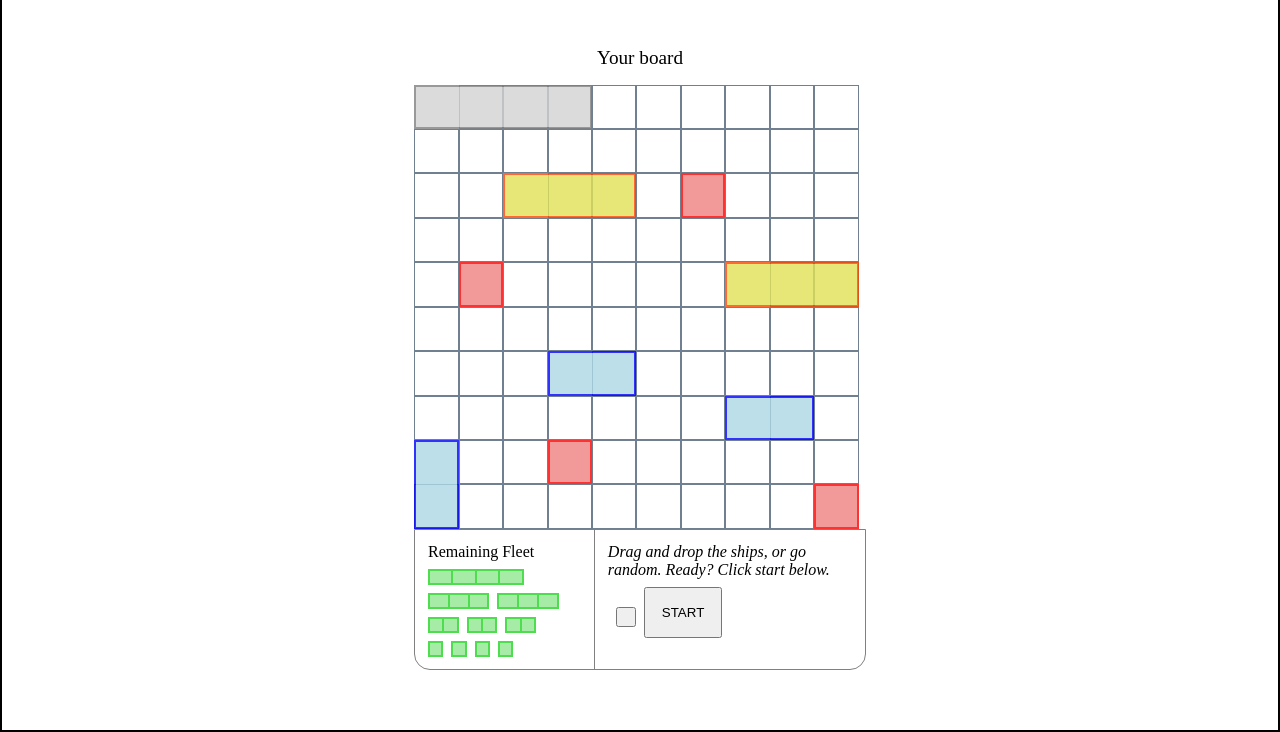
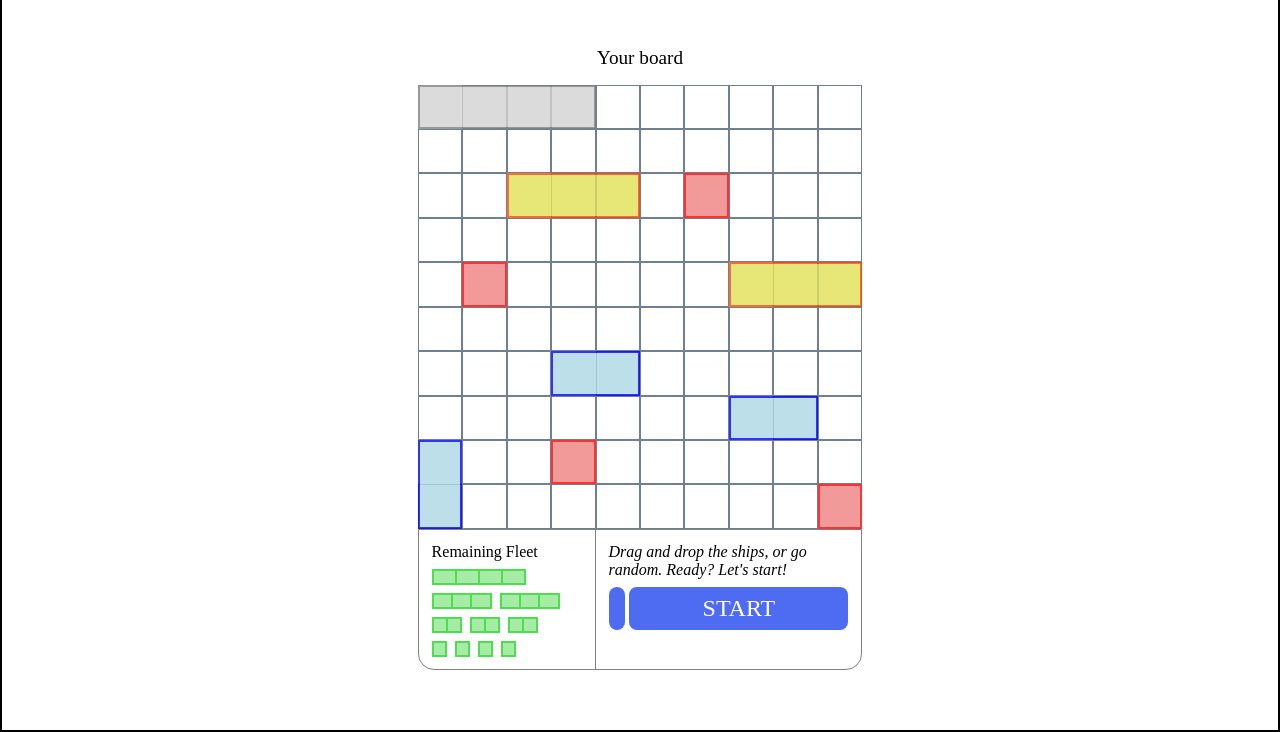
Before and after one commit to elishamutang/battleship, a website built with webpack: page src/template.html in a window 1280 px wide. Shown: the part 68-800 px from the top of the page. Built offline with nearby package versions, Linux system fonts and the light colour scheme.

Commit message:
[update] Updated styling for buttons.

```diff
--- a/src/startGame.js
+++ b/src/startGame.js
@@ -66,7 +66,7 @@ export default function startGame(realPlayer, computerPlayer) {
 
     const overlayText = document.createElement('p')
     overlayText.className = 'overlayText'
-    overlayText.innerHTML = "It's <span>your move</span>, click on any tile on your opponent's board."
+    overlayText.innerHTML = "It's <span>your move</span> , click on any tile on your opponent's board."
 
     overlay.append(overlayText)
     firstRowDiv.insertAdjacentElement('afterbegin', overlay)
@@ -157,7 +157,7 @@ function recordHit(player, playerGameboard, row, col) {
             boundaryTile.textContent = 'X'
 
             if (!boundaryTile.className.includes('clicked')) {
-                boundaryTile.className += ' clicked'
+                boundaryTile.classList.add('clicked')
             }
         })
     }
@@ -179,7 +179,7 @@ function recordHit(player, playerGameboard, row, col) {
         }
 
         const shipIcon = getShipIcon()
-        shipIcon.className = shipIcon.className + ' sunk'
+        shipIcon.classList.add('sunk')
 
         styleBoundary(ship.boundary)
     } else {
@@ -303,7 +303,6 @@ function computerMoves(realPlayer, computerPlayer, shipAdjTiles, currentShip) {
 
             let baseTile
 
-            // Looks like a bit buggy..
             const changeTile = (realPlayerGameboardTile) => {
                 if (realPlayerGameboardTile.className.includes('clicked')) {
                     adjTile = randomTile()
--- a/src/styles.css
+++ b/src/styles.css
@@ -4,6 +4,7 @@
     margin: 0;
     padding: 0;
     box-sizing: border-box;
+    font-family: 'Liberation Serif';
 }
 
 :root {
@@ -52,7 +53,6 @@ main.start {
 #banner {
     grid-area: banner;
     background-color: var(--banner-color);
-    font-family: 'Liberation Serif';
     color: white;
     font-size: 1rem;
     justify-self: center;
@@ -280,15 +280,106 @@ main.start {
 }
 
 .startBtn {
+    display: inline-block;
+    width: 100%;
     margin: 0.5rem 0;
-    padding: 1rem;
+    padding: 0.5rem 0;
+    font-size: 1.5rem;
     cursor: pointer;
+
+    background: var(--banner-color);
+    color: white;
+    border-radius: 0.5rem;
+    border-style: none;
+    position: relative;
+    z-index: 1;
+}
+
+.startBtn::after {
+    position: absolute;
+    content: '';
+    width: 100%;
+    height: 0;
+    top: 0;
+    left: 0;
+    z-index: -1;
+    border-radius: 0.5rem;
+    background-image: linear-gradient(315deg, var(--patrolBoat-color) 20%, var(--banner-color) 90%);
+    box-shadow:
+        inset 2px 2px 2px 0px rgba(255, 255, 255, 0.5),
+        7px 7px 20px 0px rgba(0, 0, 0, 0.1),
+        4px 4px 5px 0px rgba(0, 0, 0, 0.1);
+    transition: all 0.3s ease;
+}
+
+.startBtn:hover {
+    color: white;
+}
+
+.startBtn:hover::after {
+    top: auto;
+    bottom: 0;
+    height: 100%;
 }
 
 .randomiseBtn {
-    margin: 0.5rem 0.5rem;
+    background-color: var(--banner-color);
+    color: white;
+    border-radius: 0.5rem;
+    border-style: none;
+    margin: 0.5rem 0;
     padding: 0.5rem;
     cursor: pointer;
+
+    animation: outColor 1s ease forwards;
+}
+
+.randomiseBtn > i {
+    animation: out 1s ease forwards;
+}
+
+.randomiseBtn:hover > i {
+    animation: in 1s ease forwards;
+}
+
+.randomiseBtn:hover {
+    animation: inColor 1s ease forwards;
+}
+
+@keyframes in {
+    from {
+        transform: scale(1) rotate(0deg);
+    }
+    to {
+        transform: scale(1.3) rotate(720deg);
+    }
+}
+
+@keyframes inColor {
+    from {
+        background-color: var(--banner-color);
+    }
+    to {
+        background: linear-gradient(315deg, var(--patrolBoat-color) 20%, var(--destroyer-color) 80%);
+    }
+}
+
+@keyframes out {
+    from {
+        transform: scale(1.3) rotate(720deg);
+    }
+    to {
+        transform: scale(1) rotate(0deg);
+    }
+}
+
+@keyframes outColor {
+    from {
+        background: linear-gradient(315deg, var(--patrolBoat-color) 20%, var(--destroyer-color) 80%);
+    }
+    to {
+        background-color: var(--banner-color);
+    }
 }
 
 .gameboard.gameover {
@@ -321,8 +412,6 @@ main.start {
     border-radius: 0.4rem;
 
     font-weight: bold;
-    font-family: 'Liberation Serif';
-
     transition: 0.3s;
 }
 
@@ -359,6 +448,8 @@ main.start {
 
 .overlayText > span {
     color: var(--banner-color);
+    padding: 3px;
+    border: 3px solid var(--banner-color);
 }
 
 .drop-here {
@@ -451,3 +542,8 @@ main.start {
 .no-path {
     pointer-events: none;
 }
+
+#buttonsContainer {
+    display: flex;
+    gap: 2%;
+}
--- a/src/theDOM.js
+++ b/src/theDOM.js
@@ -1,7 +1,7 @@
 import { Ship } from './ship'
 import { Player } from './player'
 import startGame from './startGame'
-import enableDragAndDrop, { shipDragAndDrop, insertDraggableShips } from './dragAndDrop'
+import enableDragAndDrop, { shipDragAndDrop } from './dragAndDrop'
 
 // Initialize players
 const realPlayer = new Player()
@@ -54,18 +54,24 @@ export default function setUp() {
     tipDiv.className = 'tipDiv'
 
     const tipContainer = document.createElement('p')
-    tipContainer.textContent = 'Drag and drop the ships, or go random. Ready? Click start below.'
+    tipContainer.textContent = "Drag and drop the ships, or go random. Ready? Let's start!"
 
     tipDiv.append(tipContainer)
 
     realPlayerGameboard.querySelector('.boardUI').append(tipDiv)
+
+    // To store start and randomise buttons
+    const buttonsContainer = document.createElement('div')
+    buttonsContainer.id = 'buttonsContainer'
+
+    tipDiv.append(buttonsContainer)
 
     // Add randomise ship positions button.
     const randomiseBtn = document.createElement('button')
     randomiseBtn.className = 'randomiseBtn'
     randomiseBtn.innerHTML = '<i class="gg-sync"></i>'
 
-    tipDiv.append(randomiseBtn)
+    buttonsContainer.append(randomiseBtn)
 
     randomiseBtn.addEventListener('click', (e) => {
         realPlayer.gameboard.reset()
@@ -102,7 +108,7 @@ export default function setUp() {
     startBtn.className = 'startBtn'
     startBtn.textContent = 'START'
 
-    tipDiv.append(startBtn)
+    buttonsContainer.append(startBtn)
 
     // Drag and drop
     enableDragAndDrop(realPlayer)
```
Also changed, not shown: asset/favicon.ico (added).
